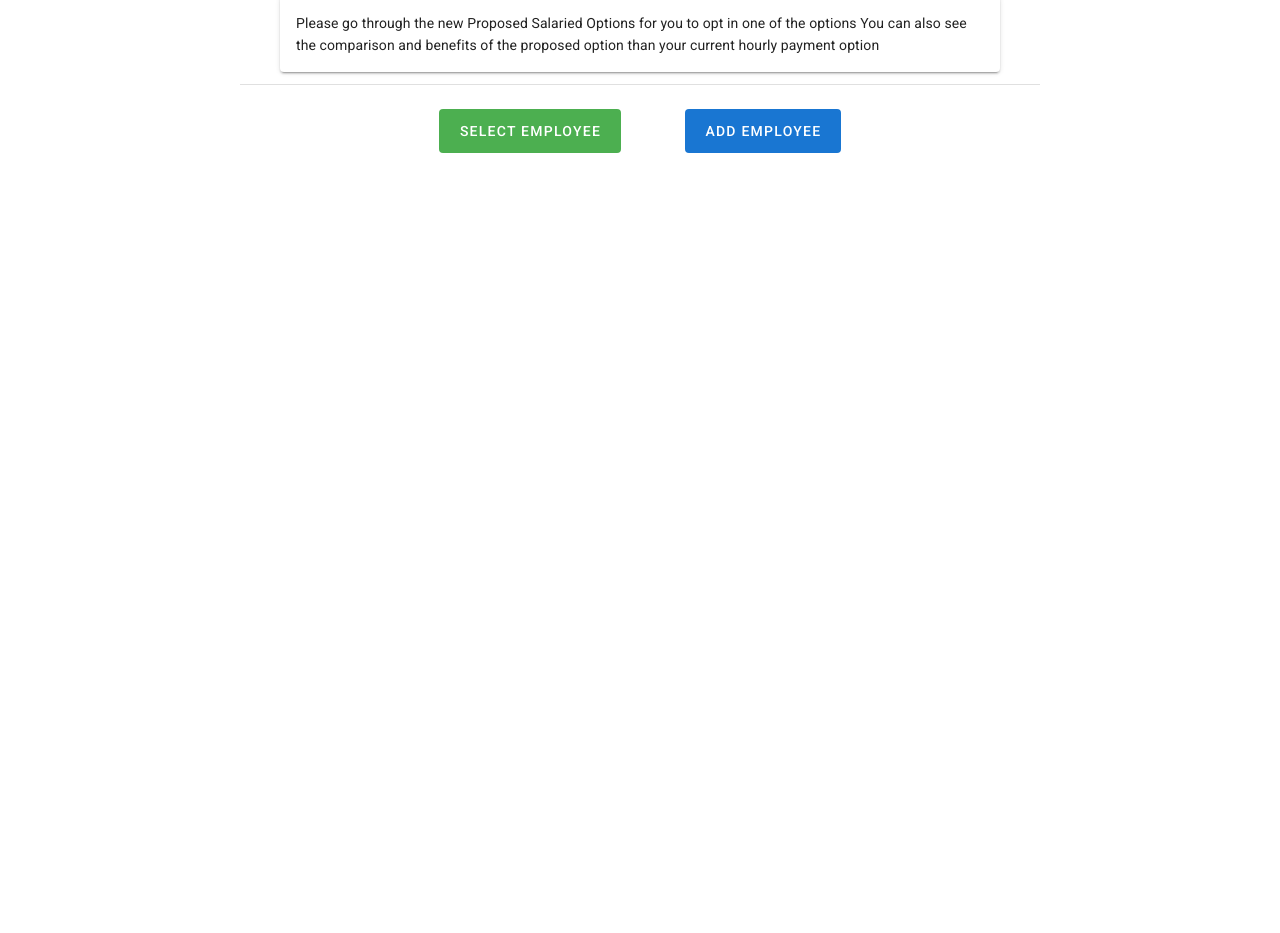
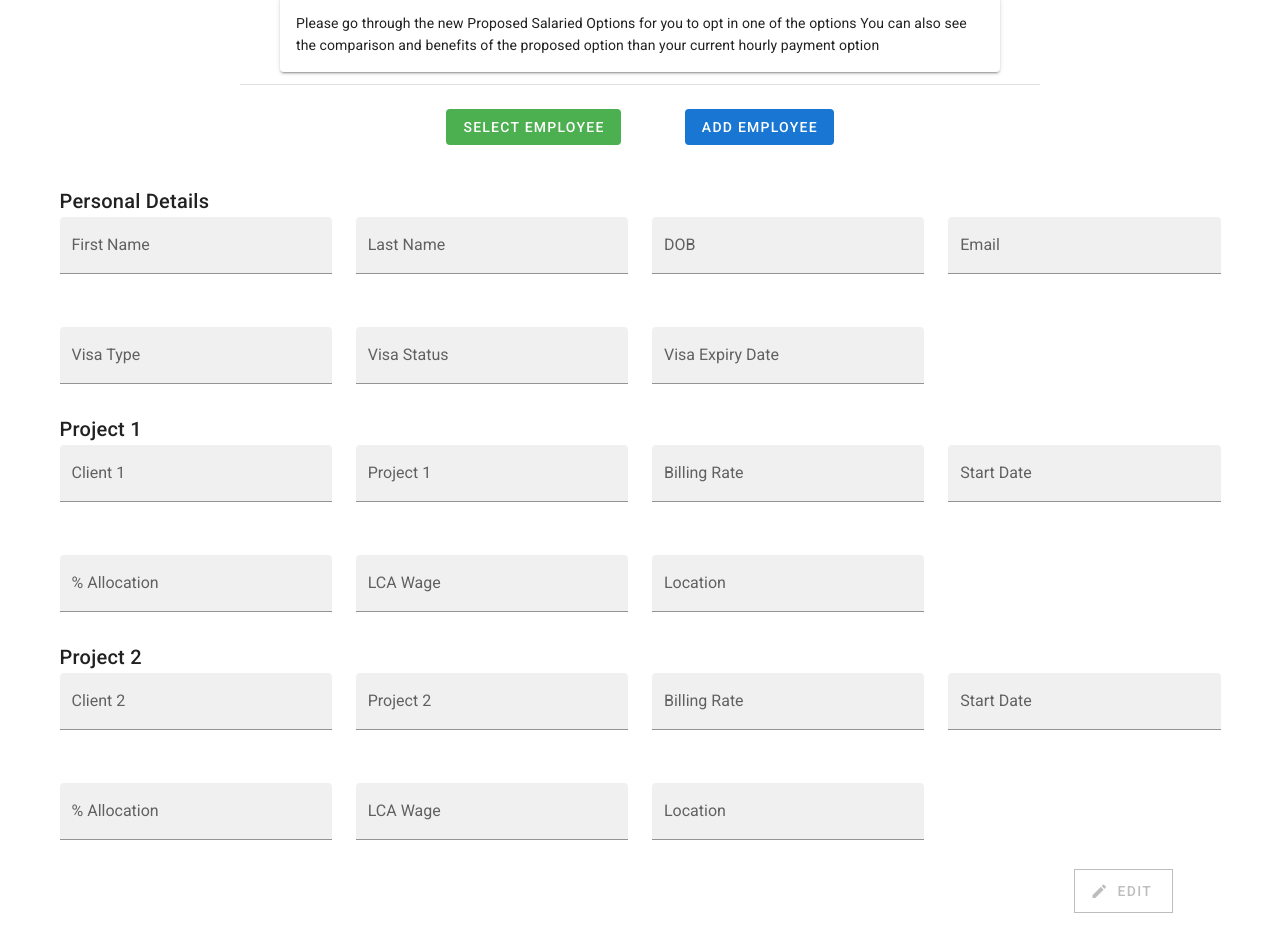
Before and after one commit to kp-humetis/C2E_Frontend, a Vue app: page /#/ in a window 1280 px wide. Shown: the part 160-1093 px from the top of the page. Before the commit the page ends 800 px from the top, so only its background shows below. Built offline with nearby package versions, Linux system fonts and the light colour scheme.

Commit message:
EmployeeInfo added

```diff
--- /dev/null
+++ b/src/components/Employee.vue
@@ -0,0 +1,23 @@
+<template>
+  <div>
+    <v-container fluid>
+      <div class="text-center">
+        <v-btn class="mx-8 mb-4" depressed color="success">Select Employee</v-btn>
+        <v-btn class="mx-8 mb-4" depressed color="primary">Add Employee</v-btn>
+      </div>
+    </v-container>
+    <EmployeeInfo />
+  </div>
+</template>
+
+<script>
+import EmployeeInfo from "@/components/EmployeeInfo.vue";
+export default {
+  components: {
+    EmployeeInfo,
+  },
+};
+</script>
+
+<style lang="scss" scoped>
+</style>
--- a/src/components/EmployeeInfo.vue
+++ b/src/components/EmployeeInfo.vue
@@ -1,11 +1,107 @@
 <template>
   <div>
-    <v-container fluid>
-      <div class="text-center">
-        <v-btn class="mx-8" depressed large color="success">Select Employee</v-btn>
-        <v-btn class="mx-8" depressed large color="primary">Add Employee</v-btn>
-      </div>
-    </v-container>
+    <v-form>
+      <v-container>
+        <div class="text-h6">Personal Details</div>
+
+        <v-row>
+          <v-col cols="12" sm="6" lg="3">
+            <v-text-field value label="First Name" filled readonly></v-text-field>
+          </v-col>
+
+          <v-col cols="12" sm="6" lg="3">
+            <v-text-field value label="Last Name" filled readonly></v-text-field>
+          </v-col>
+
+          <v-col cols="12" sm="6" lg="3">
+            <v-text-field value label="DOB" filled readonly></v-text-field>
+          </v-col>
+
+          <v-col cols="12" sm="6" lg="3">
+            <v-text-field value label="Email" filled readonly></v-text-field>
+          </v-col>
+
+          <v-col cols="12" sm="6" lg="3">
+            <v-text-field value label="Visa Type" filled readonly></v-text-field>
+          </v-col>
+
+          <v-col cols="12" sm="6" lg="3">
+            <v-text-field value label="Visa Status" filled readonly></v-text-field>
+          </v-col>
+
+          <v-col cols="12" sm="6" lg="3">
+            <v-text-field value label="Visa Expiry Date" filled readonly></v-text-field>
+          </v-col>
+        </v-row>
+        <div class="text-h6">Project 1</div>
+
+        <v-row>
+          <v-col cols="12" sm="6" lg="3">
+            <v-text-field value label="Client 1" filled readonly></v-text-field>
+          </v-col>
+
+          <v-col cols="12" sm="6" lg="3">
+            <v-text-field value label="Project 1" filled readonly></v-text-field>
+          </v-col>
+
+          <v-col cols="12" sm="6" lg="3">
+            <v-text-field value label="Billing Rate" filled readonly></v-text-field>
+          </v-col>
+
+          <v-col cols="12" sm="6" lg="3">
+            <v-text-field value label="Start Date" filled readonly></v-text-field>
+          </v-col>
+
+          <v-col cols="12" sm="6" lg="3">
+            <v-text-field value label="% Allocation" filled readonly></v-text-field>
+          </v-col>
+
+          <v-col cols="12" sm="6" lg="3">
+            <v-text-field value label="LCA Wage" filled readonly></v-text-field>
+          </v-col>
+
+          <v-col cols="12" sm="6" lg="3">
+            <v-text-field value label="Location" filled readonly></v-text-field>
+          </v-col>
+        </v-row>
+        <div class="text-h6">Project 2</div>
+
+        <v-row>
+          <v-col cols="12" sm="6" lg="3">
+            <v-text-field value label="Client 2" filled readonly></v-text-field>
+          </v-col>
+
+          <v-col cols="12" sm="6" lg="3">
+            <v-text-field value label="Project 2" filled readonly></v-text-field>
+          </v-col>
+
+          <v-col cols="12" sm="6" lg="3">
+            <v-text-field value label="Billing Rate" filled readonly></v-text-field>
+          </v-col>
+
+          <v-col cols="12" sm="6" lg="3">
+            <v-text-field value label="Start Date" filled readonly></v-text-field>
+          </v-col>
+
+          <v-col cols="12" sm="6" lg="3">
+            <v-text-field value label="% Allocation" filled readonly></v-text-field>
+          </v-col>
+
+          <v-col cols="12" sm="6" lg="3">
+            <v-text-field value label="LCA Wage" filled readonly></v-text-field>
+          </v-col>
+
+          <v-col cols="12" sm="6" lg="3">
+            <v-text-field value label="Location" filled readonly></v-text-field>
+          </v-col>
+        </v-row>
+        <div class="text-right">
+          <v-btn class="mr-12 mb-2" large disabled tile outlined color="success">
+            <v-icon left>mdi-pencil</v-icon>Edit
+          </v-btn>
+        </div>
+      </v-container>
+    </v-form>
   </div>
 </template>
 
--- a/src/views/Home.vue
+++ b/src/views/Home.vue
@@ -1,19 +1,19 @@
 <template>
   <div>
     <Header></Header>
-    <EmployeeInfo></EmployeeInfo>
+    <Employee></Employee>
   </div>
 </template>
 
 <script>
 // @ is an alias to /src
 import Header from "@/components/Header.vue";
-import EmployeeInfo from "@/components/EmployeeInfo.vue";
+import Employee from "@/components/Employee.vue";
 export default {
   name: "Home",
   components: {
     Header,
-    EmployeeInfo,
+    Employee,
   },
 };
 </script>
```
Also changed, not shown: src/components/EmployeeAdd.vue (added, +10 -0 lines).
